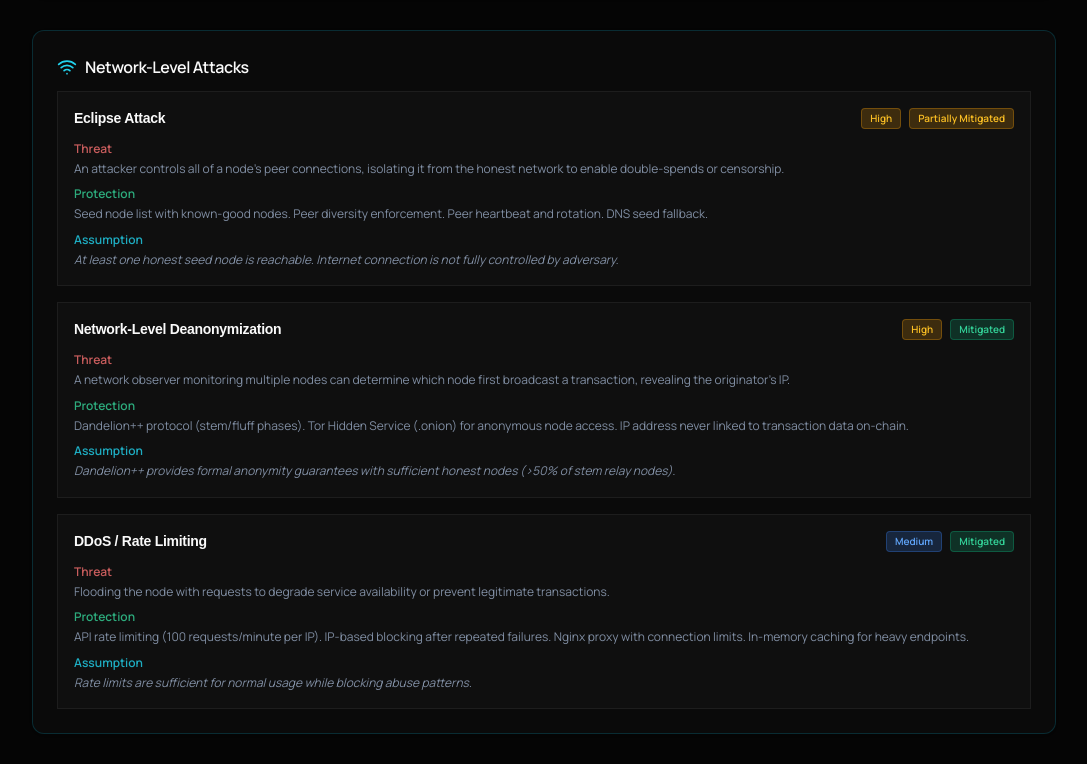
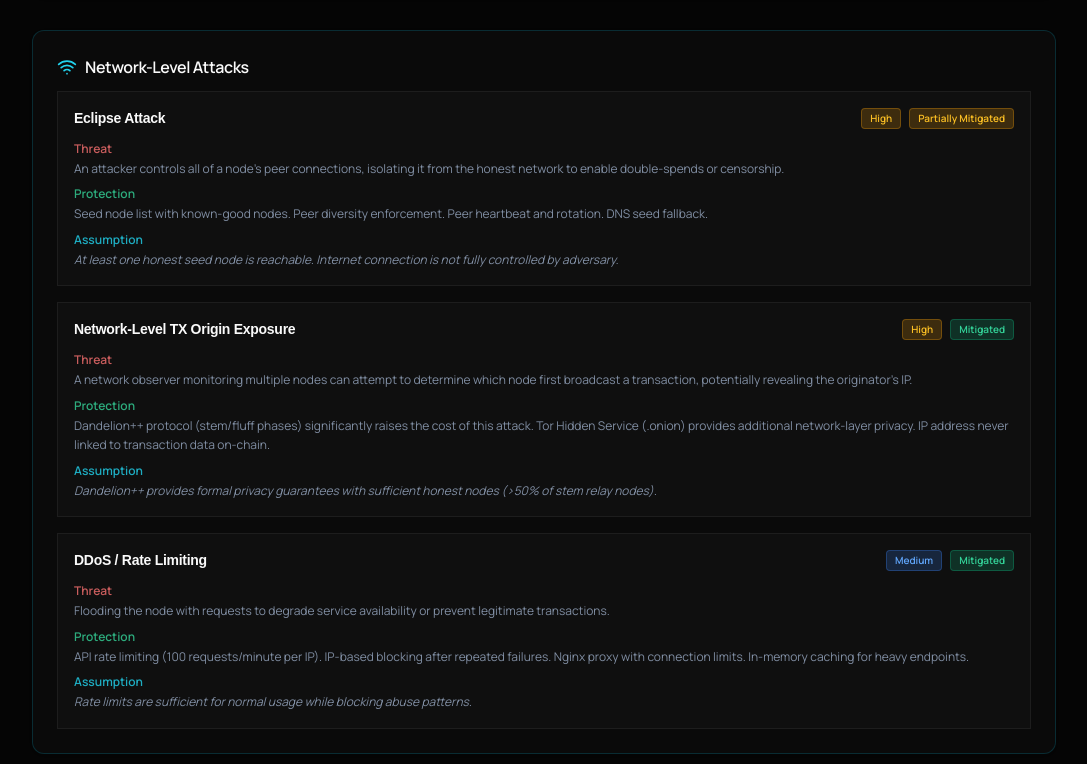
Before and after one commit to Bricscoin2026/Bricscoin, a React (Create React App) app in the folder frontend/: page /threat-model in a window 1280 px wide. Shown: the part 2011-2775 px from the top of the page, without its empty margins (96-1183 px from the left). Built offline with nearby package versions, Linux system fonts and the light colour scheme; no server answers; a web font is replaced by a local one.

Commit message:
auto-commit for 3cc85794-c467-4ccd-8a29-4f516b4a58ec

```diff
--- a/frontend/src/pages/ThreatModel.jsx
+++ b/frontend/src/pages/ThreatModel.jsx
@@ -87,12 +87,12 @@ const THREATS = [
         assumption: "At least one honest seed node is reachable. Internet connection is not fully controlled by adversary.",
       },
       {
-        name: "Network-Level Deanonymization",
+        name: "Network-Level TX Origin Exposure",
         severity: "High",
-        description: "A network observer monitoring multiple nodes can determine which node first broadcast a transaction, revealing the originator's IP.",
-        protection: "Dandelion++ protocol (stem/fluff phases). Tor Hidden Service (.onion) for anonymous node access. IP address never linked to transaction data on-chain.",
+        description: "A network observer monitoring multiple nodes can attempt to determine which node first broadcast a transaction, potentially revealing the originator's IP.",
+        protection: "Dandelion++ protocol (stem/fluff phases) significantly raises the cost of this attack. Tor Hidden Service (.onion) provides additional network-layer privacy. IP address never linked to transaction data on-chain.",
         status: "mitigated",
-        assumption: "Dandelion++ provides formal anonymity guarantees with sufficient honest nodes (>50% of stem relay nodes).",
+        assumption: "Dandelion++ provides formal privacy guarantees with sufficient honest nodes (>50% of stem relay nodes).",
       },
       {
         name: "DDoS / Rate Limiting",
```
